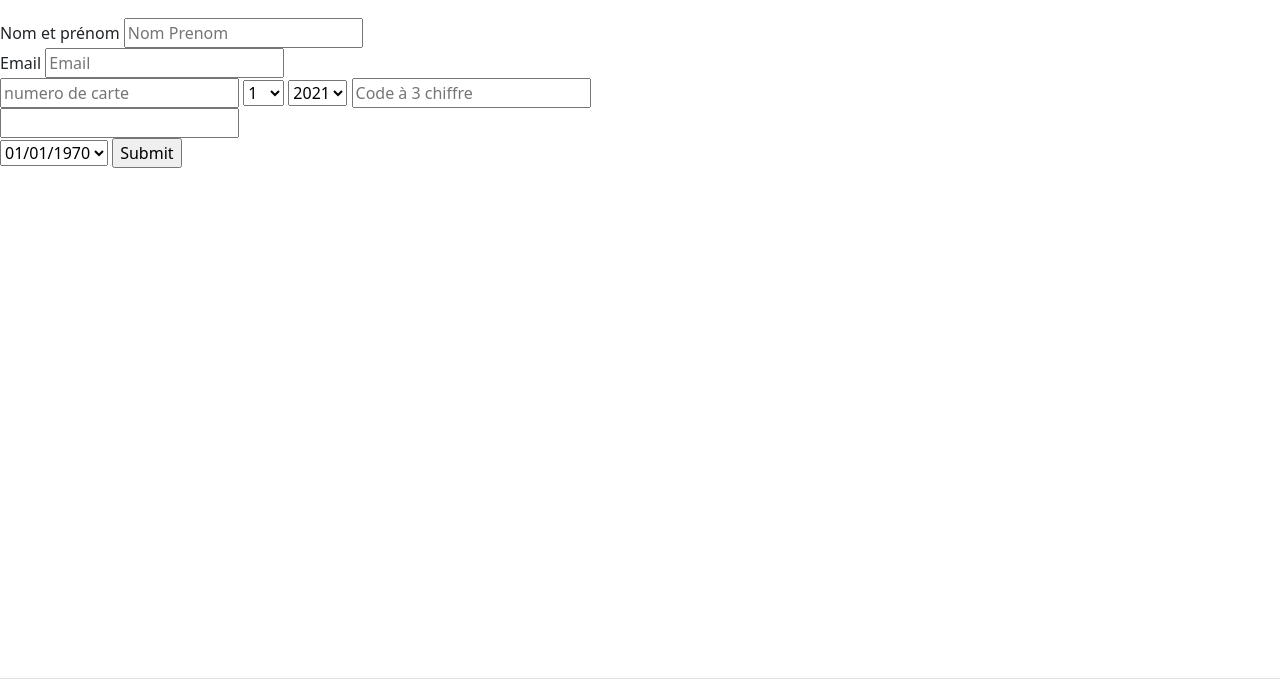
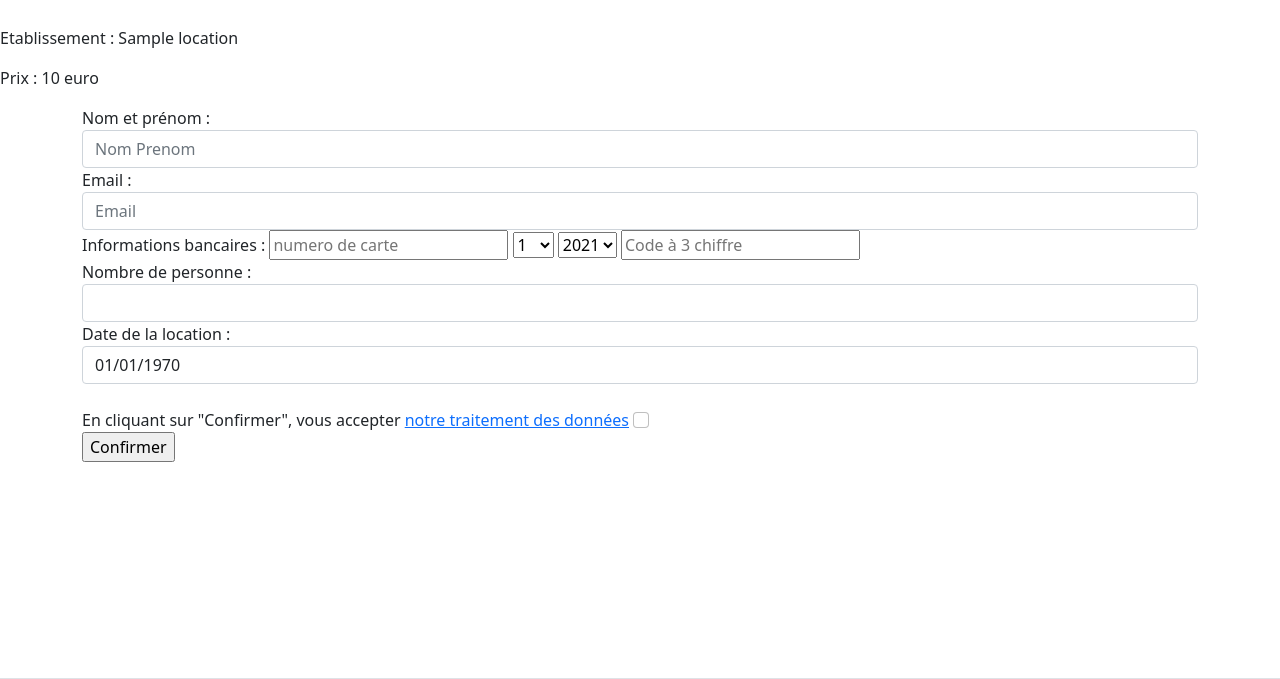
Before and after one commit to RicardFabien/hitema-projet, a PHP site: the page made by templates/payment/index.php in a window 1280 px wide. Shown: the part 70-749 px from the top of the page. Run offline with PHP 8.4, Linux system fonts and the light colour scheme; the template is opened without the code that fills it: most values are stand-ins (such as "Sample title", 1, 10 or a date in 2020); data that the repository does not hold is empty; some libraries are stand-ins or nearby versions.

Commit message:
feat : Change the way te form is displayed

```diff
--- a/templates/payment/index.php
+++ b/templates/payment/index.php
@@ -8,6 +8,8 @@ require_once __DIR__ . '/../_inc/header.php';
 require_once __DIR__ . '/../_inc/nav.php';
 ?>
 <div class = "mt-5">
+<br/>
+    <br/>
     <?php if ($level == UserQuery::VISITOR_INDICATOR) { ?>
         Vous n'êtes pas connecté
     <?php } else if (!isset($locationData) || $locationData === false ) { ?>
@@ -15,17 +17,19 @@ require_once __DIR__ . '/../_inc/nav.php';
     <?php } else if(isset($locationData) || $locationData !== false) { ?>
 
         <p>Etablissement : <?php echo $locationData->getName() ?></p>
-        <form method="POST" action="/payment_processing" id = "payment-form">
-
+        <p>Prix : <?php echo $locationData->getPrice() ?> euro</p>
+        <div class="container">
+            <form method="POST" action="/payment_processing" id = "payment-form" >
+                <div class="form-group">
                     <input type="hidden" name = "type" value = <?php echo $type ?> />
                     <input type="hidden" name = "id" value = <?php echo $id ?> />
 
-        <label for="name">Nom et prénom</label>
-        <input type = text name="name" placeholder = "Nom Prenom" required></input><br/>
-        <label for="name">Email</label>
-        <input type = "email" name="email" placeholder = "Email" required></input><br/>
+                    <label for="name">Nom et prénom : </label>
+                    <input type = text name="name" placeholder = "Nom Prenom" class="form-control" required></input>
+                    <label for="name">Email : </label>
+                    <input type = "email" name="email" placeholder = "Email" class="form-control" required></input>
 
-
+                    <label for="number">Informations bancaires : </label>
                     <input type = "text" placeholder = "numero de carte" name = number required></input>
                     <select name = "exp_month" ><?php for($i = 0; $i < 12;$i = $i + 1){ ?>
                         <option> <?php echo ($i+1)?></option>
@@ -39,16 +43,25 @@ require_once __DIR__ . '/../_inc/nav.php';
 
                     <input type = text placeholder = "Code à 3 chiffre" name = "cvc"></input><br/>
 
-            <input type="number" name = "person_number" min = 0 required/> <br/>
-            <select name = "location_date" required><?php foreach($dates as $date){ ?>
+
+                    <label for="person_number">Nombre de personne : </label>
+
+                    <input type="number" name = "person_number" min = 0 required class="form-control"/>
+
+                    <label for="location_date">Date de la location : </label>
+                    <select name = "location_date" class="form-control" required><?php foreach($dates as $date){ ?>
                         <option value = <?php echo $date[0] ?>> <?php  echo date('d/m/Y', strtotime($date[0]))?></option>
                         <?php } ?>
                     </select>
 
-
-            <input type="submit"/>
+                    <br/>
+                    <label>En cliquant sur "Confirmer", vous accepter <a href = "/data-treatment">notre traitement des données</a></label>
+                    <input type="checkbox" class="form-check-input" required/>
+                    <br/>
+                    <input type="submit" value = "Confirmer"/>
+                </div>
             </form>
-
+        </div>
     <?php } ?>
     </div>
 
```
Lines whose indentation alone changed are shown as unchanged.
